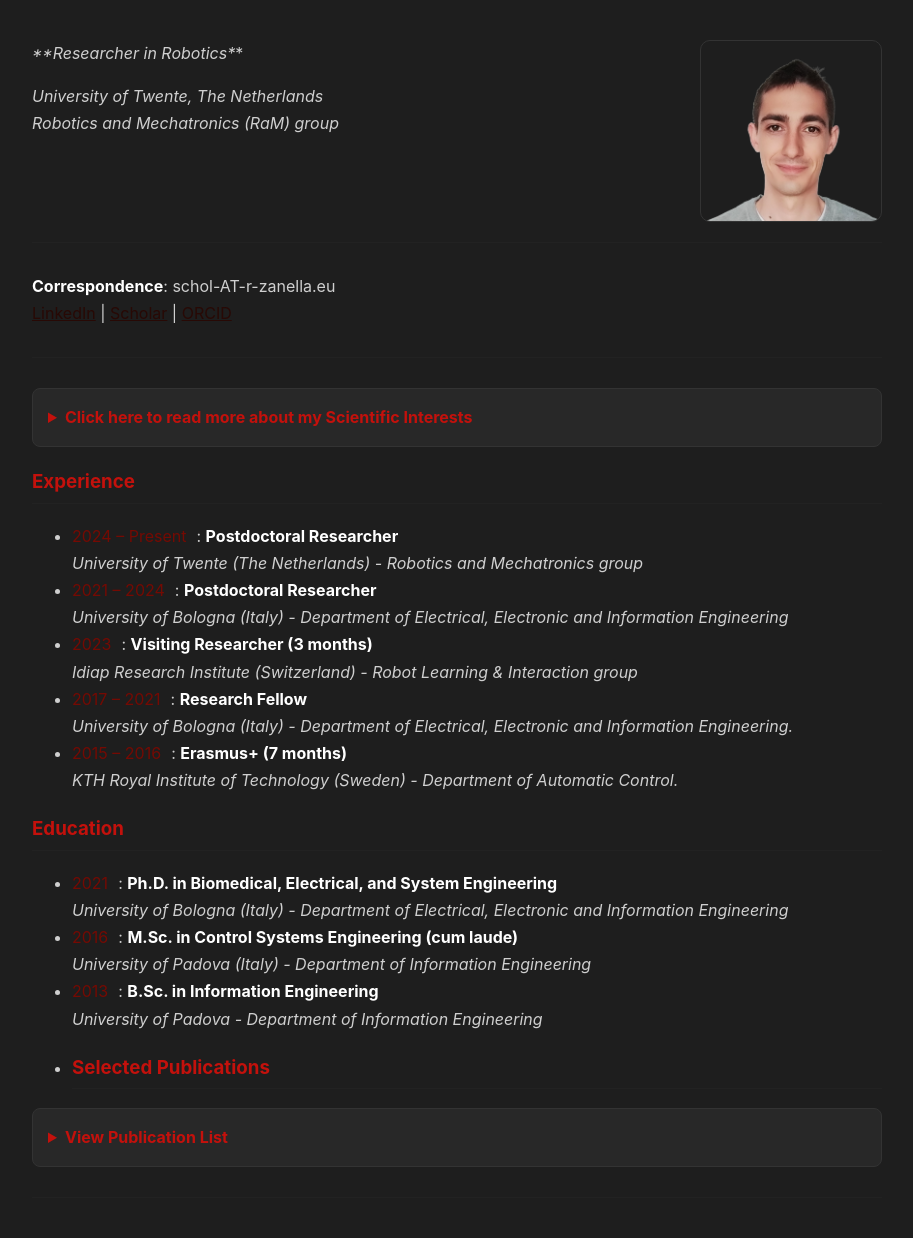
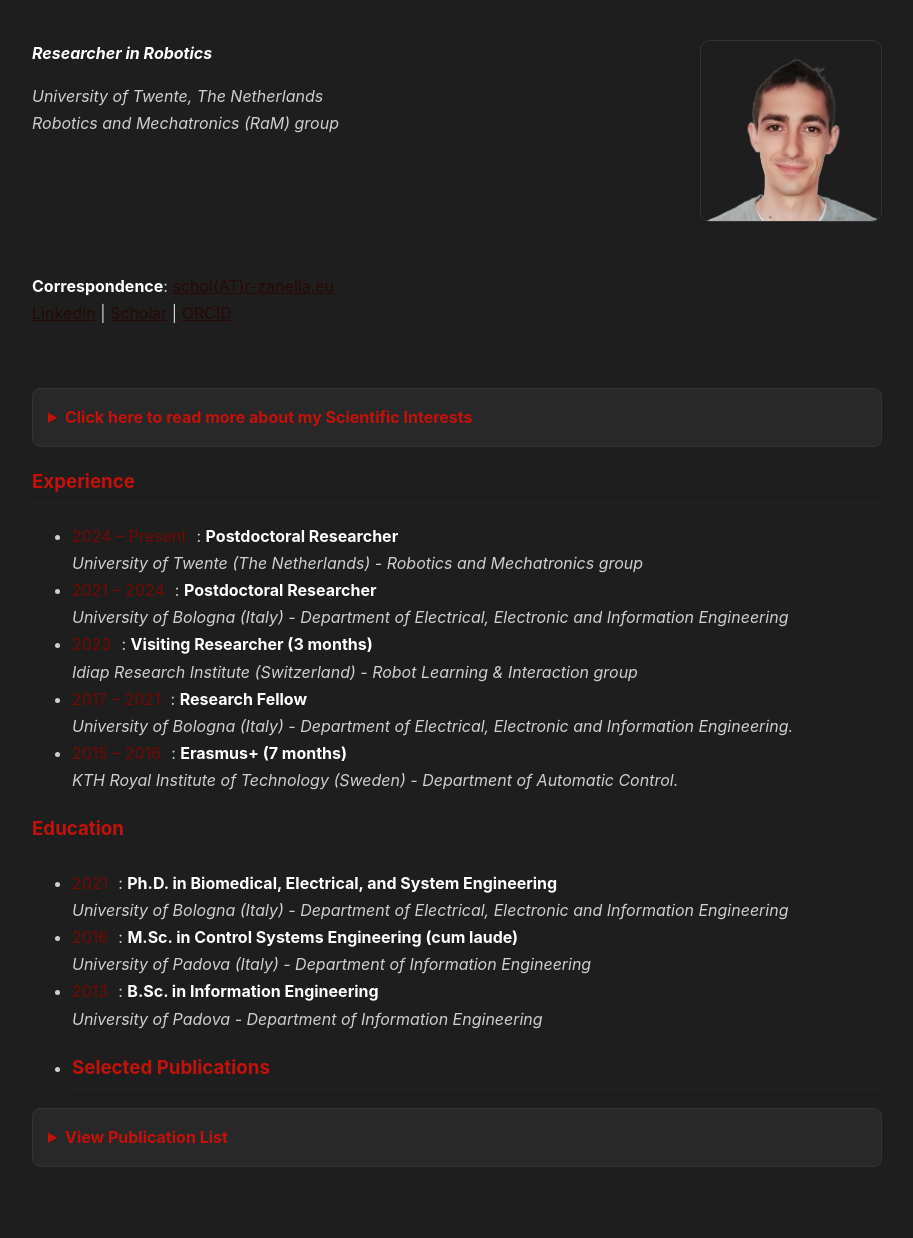
Before and after one commit to zanellar/zanellar.github.io, a Jekyll site: the page built from index.md, in a window 1280 px wide. Shown: the whole page, without its empty margins (183-1096 px from the left). Built offline with Jekyll 4.4.1, drawn with Linux system fonts in a browser that asks for light colours; part of the change alters nothing that is shown.

```diff
--- a/index.md
+++ b/index.md
@@ -5,14 +5,14 @@ title: Riccardo Zanella - Profile
 
 <img src="profile.png" alt="Riccardo Zanella" class="profile-img">
 
-_**Researcher in Robotics*_*<br>
+_**Researcher in Robotics**_ <br>
 
 _University of Twente, The Netherlands_ <br>
 _Robotics and Mechatronics (RaM) group_
 
 ---
 
-**Correspondence**: schol-AT-r-zanella.eu <br>
+**Correspondence**: [schol(AT)r-zanella.eu](schol@r-zanella.eu)<br>
 [LinkedIn](https://www.linkedin.com/in/zanellar) | [Scholar](https://scholar.google.it/citations?user=llv1QDoAAAAJ&hl=en) |  [ORCID](https://orcid.org/0000-0001-5764-9896)
 
 ---
```
